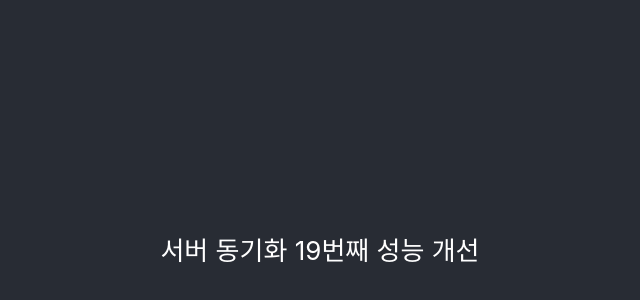
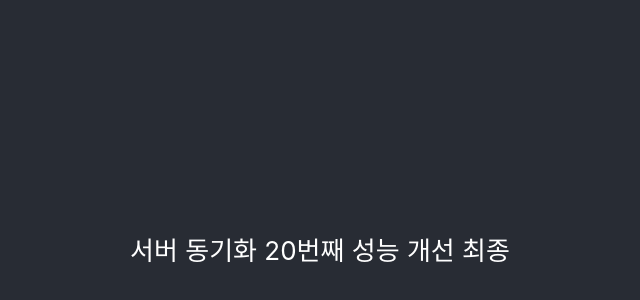
Before and after one commit to newy12/young, a React (Create React App) app: page / in a window 1280 px wide. Shown: the part 152-452 px from the top of the page, without its empty margins (320-960 px from the left). Built offline with nearby package versions, Linux system fonts and the light colour scheme.

Commit message:
무중단 배포 테스트

```diff
--- a/src/components/Test.js
+++ b/src/components/Test.js
@@ -3,7 +3,7 @@ import React from 'react';
 const Test = () => {
     return (
         <>
-        서버 동기화 19번째 성능 개선
+        서버 동기화 20번째 성능 개선 최종
         </>
     );
 }
```
